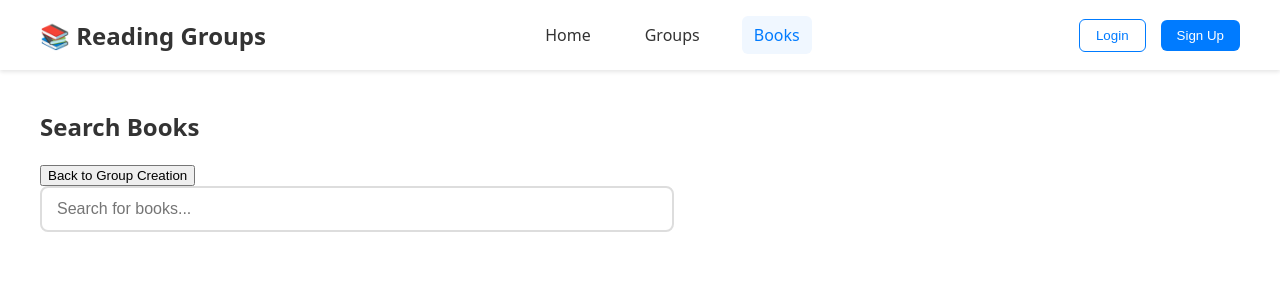
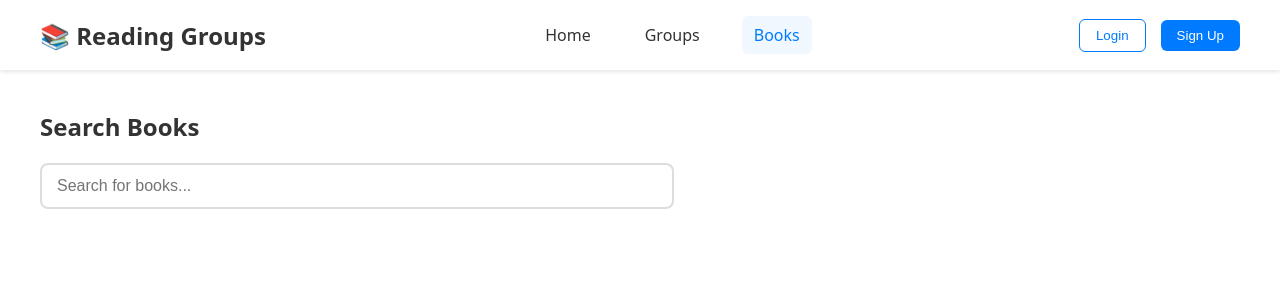
Before and after one commit to Aviverez1/reading-groups, an Angular app: page /books in a window 1280 px wide. Shown: the top 300 px of the page. Built offline with nearby package versions, Linux system fonts and the light colour scheme.

Commit message:
fixed the return to the group button

```diff
--- a/src/app/components/books/book-search.component.html
+++ b/src/app/components/books/book-search.component.html
@@ -2,7 +2,9 @@
 <div class="book-search-container">
   <div class="search-header">
     <h2>Search Books</h2>
-    <button class="cancel-button" (click)="cancel()">Back to Group Creation</button>
+    <div *ngIf="groupCreate">
+      <button class="cancel-button" (click)="cancel()">Back to Group Creation</button>
+    </div>
     <div class="search-box">
       <input
         [formControl]="searchControl"
--- a/src/app/components/books/book-search.component.ts
+++ b/src/app/components/books/book-search.component.ts
@@ -1,5 +1,5 @@
 // book-search.component.ts
-import { Component, OnInit, Output, EventEmitter } from '@angular/core';
+import { Component, OnInit, Output, EventEmitter, Input } from '@angular/core';
 import { FormControl } from '@angular/forms';
 import { BooksService } from '../../services/books.service';
 import { Book } from '../../models/book.interface';
@@ -13,6 +13,7 @@ import { debounceTime, distinctUntilChanged, switchMap } from 'rxjs/operators';
 export class BookSearchComponent implements OnInit {
   @Output() bookSelected = new EventEmitter<Book>();
   @Output() cancelled = new EventEmitter<void>();
+  @Input() groupCreate: boolean = false;
 
   searchControl = new FormControl('');
   books: Book[] = [];
--- a/src/app/components/group-create/group-create.component.html
+++ b/src/app/components/group-create/group-create.component.html
@@ -100,10 +100,11 @@
       </button>
     </form>
   </ng-container>
+</div>
 
   <app-book-search
     *ngIf="showBookSearch"
     (bookSelected)="onBookSelected($event)"
     (cancelled)="onBookSearchCancelled()"
+    [groupCreate]="true"
   ></app-book-search>
-</div>
```
